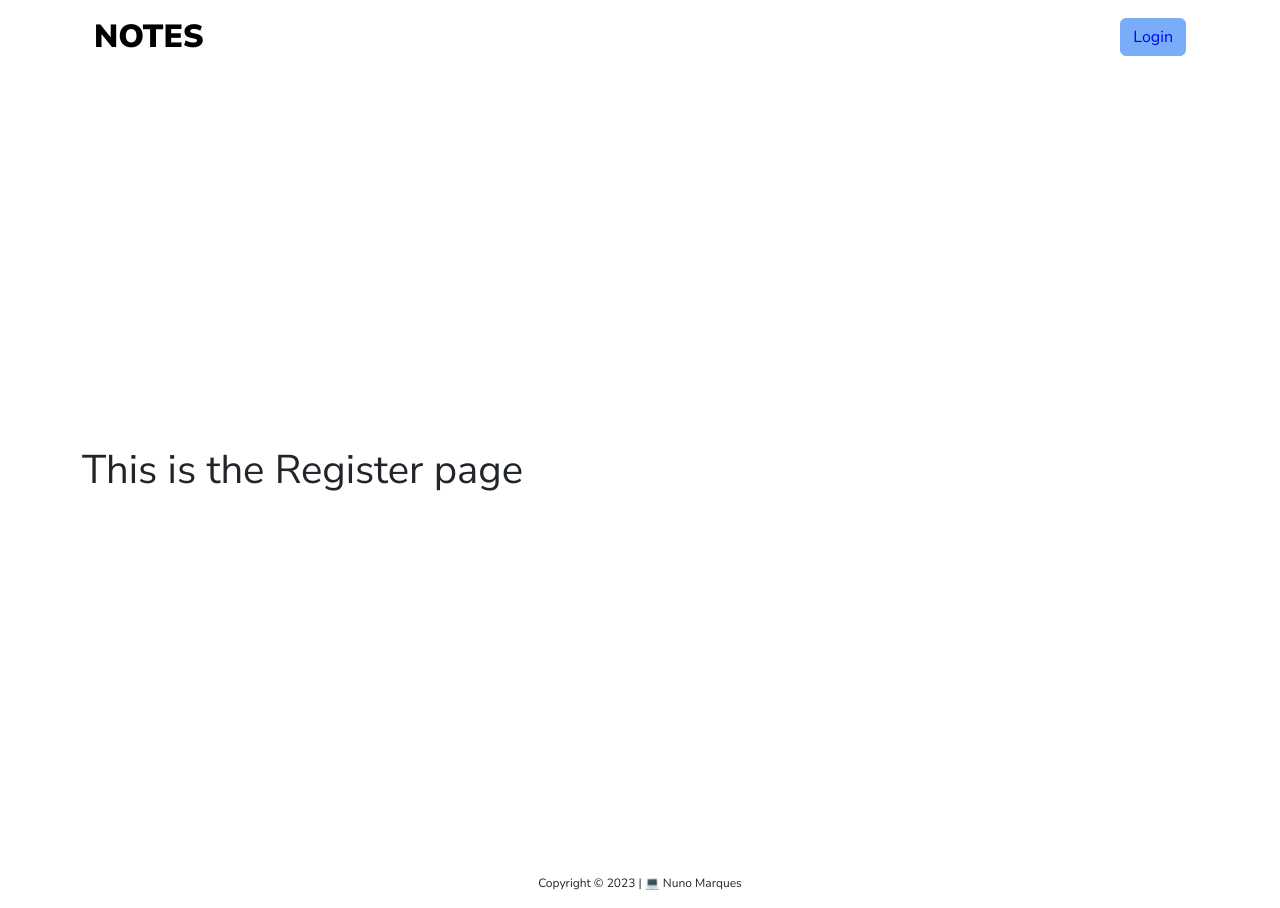
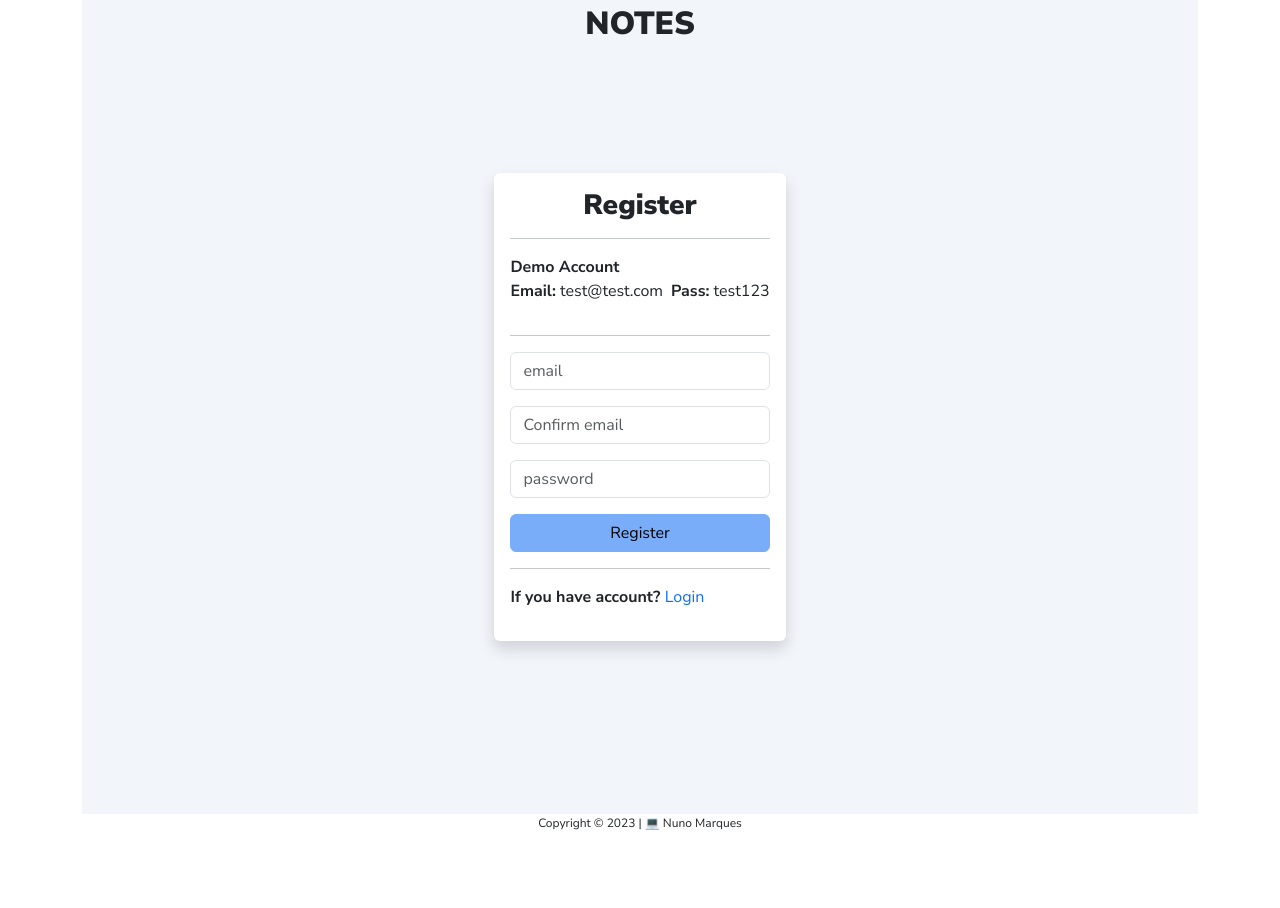
Before and after one commit to NlcmarquesDev/notes, a Vue app: page /register in a window 1280 px wide. After the commit the page ends 848 px from the top, so only its background shows below. Built offline with nearby package versions, Linux system fonts and the light colour scheme.

Commit message:
done the static login and register page fix the routes

```diff
--- a/src/App.vue
+++ b/src/App.vue
@@ -1,13 +1,11 @@
 <script setup>
-import { RouterLink, RouterView } from 'vue-router'
-import NavbarPrimary from './components/NavbarPrimary.vue'
+import { RouterView } from 'vue-router';
 import FooterItem from './components/FooterItem.vue'
-import HomeView from './views/HomeView.vue'
 </script>
 
 <template>
   <div class="container">
-    <navbar-primary />
+    <RouterView />
     <footer-item />
   </div>
 </template>
--- a/src/components/NavbarPrimary.vue
+++ b/src/components/NavbarPrimary.vue
@@ -1,12 +1,12 @@
 <script>
-import { RouterLink, RouterView } from 'vue-router'
+// import { RouterLink, RouterView } from 'vue-router'
 export default {}
 </script>
 
 <template>
   <nav class="navbar navbar-expand-lg">
     <div class="container-fluid">
-      <RouterLink class="navbar-brand logo" to="/">NOTES</RouterLink>
+      <a class="navbar-brand logo" href="/">NOTES</a>
 
       <button
         class="navbar-toggler"
@@ -21,12 +21,11 @@ export default {}
       </button>
       <div class="collapse navbar-collapse" id="navbarNavAltMarkup">
         <div class="navbar-nav ms-auto">
-          <RouterLink class="btn btn-primary login" to="/login">Login</RouterLink>
+          <a class="btn btn-primary login" href="/login">Login</a>
         </div>
       </div>
     </div>
   </nav>
-  <RouterView />
 </template>
 
 <style lang="scss" scoped>
--- a/src/router/index.js
+++ b/src/router/index.js
@@ -7,23 +7,22 @@ const router = createRouter({
     {
       path: '/',
       name: 'home',
-      component: HomeView
+      component: () => import('../views/HomeView.vue')
     },
     {
       path: '/login',
       name: 'login',
-      // route level code-splitting
-      // this generates a separate chunk (About.[hash].js) for this route
-      // which is lazy-loaded when the route is visited.
       component: () => import('../views/LoginView.vue')
     },
     {
       path: '/register',
       name: 'register',
-      // route level code-splitting
-      // this generates a separate chunk (About.[hash].js) for this route
-      // which is lazy-loaded when the route is visited.
       component: () => import('../views/RegisterView.vue')
+    },
+    {
+      path: '/dashboard',
+      name: 'dashboard',
+      component: () => import('../views/DashboardView.vue')
     }
   ]
 })
--- /dev/null
+++ b/src/views/DashboardView.vue
@@ -0,0 +1,28 @@
+<script setup></script>
+
+<template>
+  <main class="notes">
+    <div>
+      <h1 class="logo fs-1">this is the notes page</h1>
+      <p>Notes is free note taking application...</p>
+    </div>
+  </main>
+</template>
+
+<style lang="scss" scoped>
+.home {
+  display: flex;
+  flex-direction: column-reverse;
+  justify-content: center;
+  align-items: center;
+  height: calc(100vh - 108px);
+}
+@media (min-width: 992px) {
+  .home {
+    display: flex;
+    flex-direction: initial;
+    justify-content: space-between;
+    align-items: center;
+  }
+}
+</style>
--- a/src/views/HomeView.vue
+++ b/src/views/HomeView.vue
@@ -1,6 +1,12 @@
-<script setup></script>
+<script setup>
+import { RouterLink } from 'vue-router'
+import NavbarPrimary from './../components/NavbarPrimary.vue'
+</script>
 
 <template>
+
+  <NavbarPrimary/>
+
   <main class="home">
     <div>
       <h1 class="logo fs-1">
@@ -11,13 +17,12 @@
       <p>Notes is free note taking application...</p>
       <div>
         <RouterLink class="btn btn-primary login me-3" to="/login">Login</RouterLink>
-        <RouterLink class="btn btn-secondary login text-success" to="/register"
-          >Register</RouterLink
-        >
+        <RouterLink class="btn btn-secondary login text-success" to="/register">Register</RouterLink>
       </div>
     </div>
     <img src="@/images/giphy.gif" alt="" />
   </main>
+
 </template>
 
 <style lang="scss" scoped>
--- a/src/views/LoginView.vue
+++ b/src/views/LoginView.vue
@@ -1,15 +1,50 @@
 <template>
-  <div class="about">
-    <h1>This is the Login page</h1>
-  </div>
+  <main>
+    <div class="d-flex top" >
+        <a class="navbar-brand logo mx-auto" href="/">NOTES</a>
+      </div>
+    <div class="box d-flex justify-content-center align-items-center">
+      <section>
+        <div class="mx-auto form shadow p-3 mb-5 bg-white rounded ">
+          <h3 class="text-center " >Login</h3>
+          <hr>
+          <p class="fw-bold m-0">Demo Account</p>
+          <div class="d-flex gap-2">
+            <p><span class="fw-bold">Email:</span> test@test.com</p>
+            <p><span class="fw-bold">Pass:</span> test123</p>
+          </div>
+          <hr>
+          <form class="d-flex flex-column gap-3" action="">
+            <input class="form-control" type="text" name="email" id="email" placeholder="email">
+            <input class="form-control"  type="password" name="password" id="password" placeholder="password">
+            <button class="btn btn-primary" type="submit">Login</button>
+          </form>
+          <hr>
+          <p class="fw-semibold">Dont't have account?
+            <a class="text-decoration-none " href="/register">Register</a>
+          </p>
+        </div>
+      </section>
+
+
+
+
+
+    </div>
+  </main>
 </template>
 
-<style>
-@media (min-width: 1024px) {
-  .about {
-    min-height: 100vh;
-    display: flex;
-    align-items: center;
-  }
+<style lang="scss" scoped>
+h3{
+  font-weight: 800;
+}
+.top{
+  background-color: #f2f5fa;
+}
+
+.box {
+  width: 100%;
+  height: calc(100vh - 34px);
+  background-color: #f2f5fa;
 }
 </style>
--- a/src/views/RegisterView.vue
+++ b/src/views/RegisterView.vue
@@ -1,15 +1,51 @@
 <template>
-  <div class="about">
-    <h1>This is the Register page</h1>
-  </div>
+  <main>
+    <div class="d-flex top" >
+        <a class="navbar-brand logo mx-auto" href="/">NOTES</a>
+      </div>
+    <div class="box d-flex justify-content-center align-items-center">
+      <section>
+        <div class="mx-auto form shadow p-3 mb-5 bg-white rounded ">
+          <h3 class="text-center " >Register</h3>
+          <hr>
+          <p class="fw-bold m-0">Demo Account</p>
+          <div class="d-flex gap-2">
+            <p><span class="fw-bold">Email:</span> test@test.com</p>
+            <p><span class="fw-bold">Pass:</span> test123</p>
+          </div>
+          <hr>
+          <form class="d-flex flex-column gap-3" action="">
+            <input class="form-control" type="text" name="email" id="email" placeholder="email">
+            <input class="form-control" type="text" name="emailCheck" id="emailcheck" placeholder="Confirm email">
+            <input class="form-control"  type="password" name="password" id="password" placeholder="password">
+            <button class="btn btn-primary" type="submit">Register</button>
+          </form>
+          <hr>
+          <p class="fw-semibold">If you have account?
+            <a class="text-decoration-none " href="/login">Login</a>
+          </p>
+        </div>
+      </section>
+
+
+
+
+
+    </div>
+  </main>
 </template>
 
-<style>
-@media (min-width: 1024px) {
-  .about {
-    min-height: 100vh;
-    display: flex;
-    align-items: center;
-  }
+<style lang="scss" scoped>
+h3{
+  font-weight: 800;
+}
+.top{
+  background-color: #f2f5fa;
+}
+
+.box {
+  width: 100%;
+  height: calc(100vh - 34px);
+  background-color: #f2f5fa;
 }
 </style>
```
